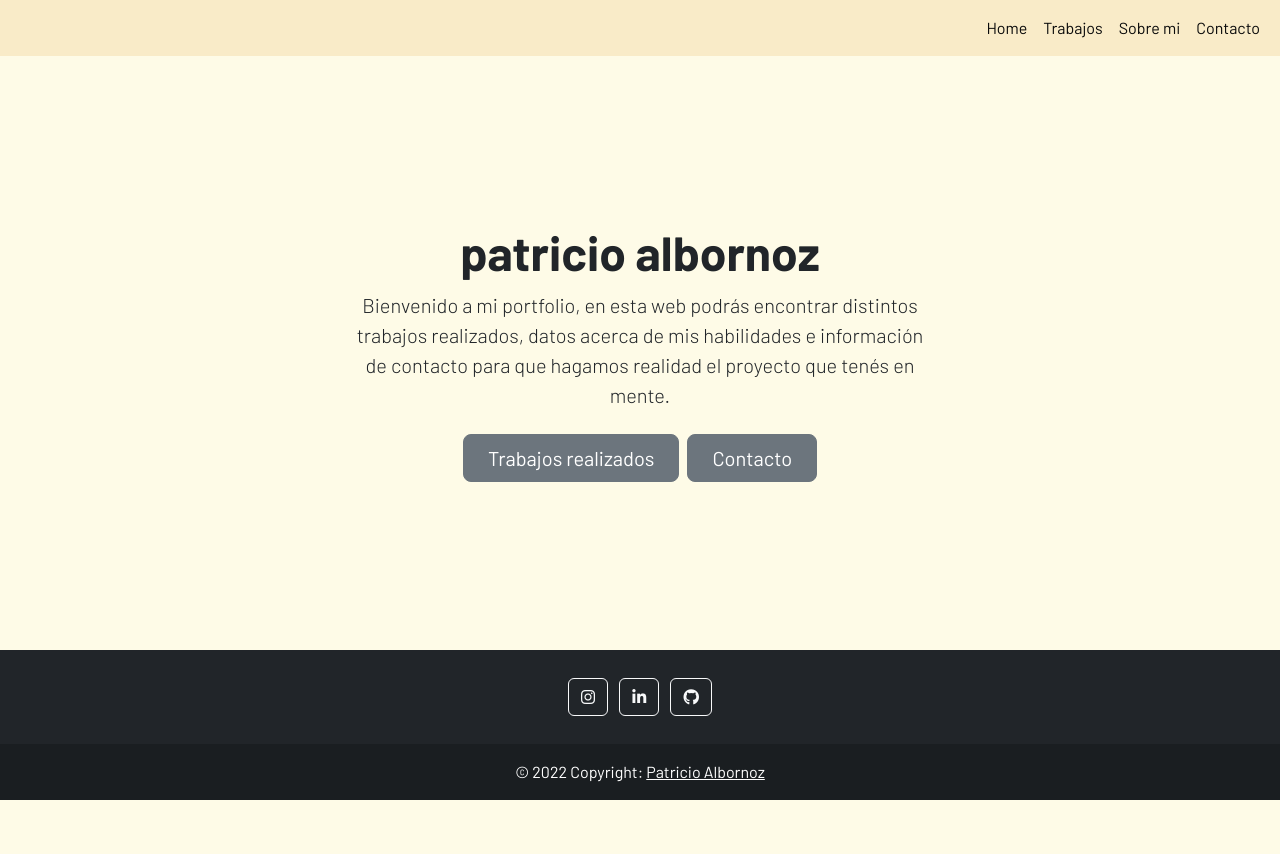
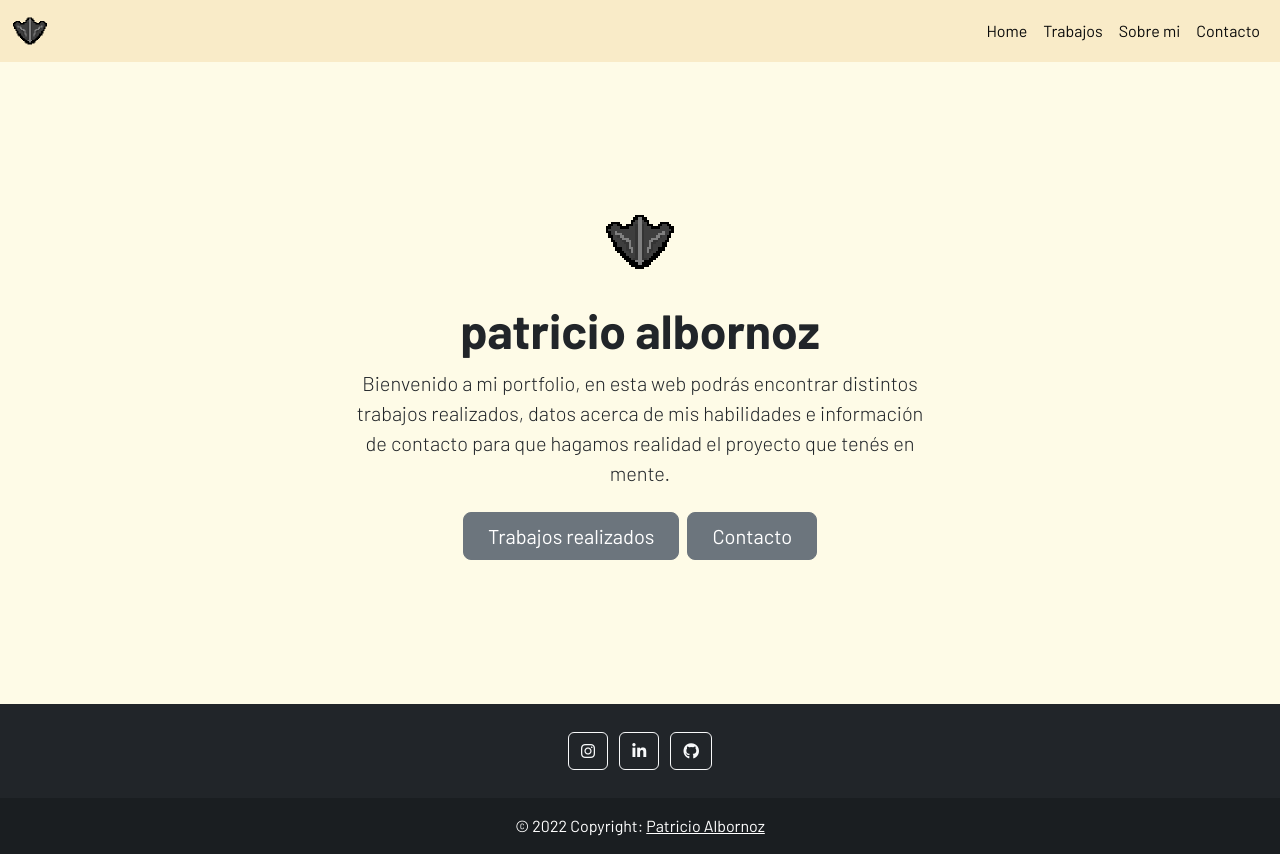
Before and after one commit to pato-1441/portfolio, a website: page index.html in a window 1280 px wide. Before the commit the page ends 800 px from the top, so only its background shows below. Drawn offline with nearby package versions, Linux system fonts and the light colour scheme; files that its build step writes are made by us from their sources; the site is published under a folder, as on GitHub Pages, so addresses that start at the root find nothing.

Commit message:
fixing logo

```diff
--- a/index.html
+++ b/index.html
@@ -17,7 +17,7 @@
       <header>
         <nav class="navbar navbar-expand-lg navColor">
             <div class="container-fluid">
-              <a class="navbar-brand" href="index.html"><img class="" src="/assets/patapaton72.png" alt="" width="36px"></a>
+              <a class="navbar-brand" href="index.html"><img class="" src="./assets/patapaton72.png" alt="" width="36px"></a>
               <button class="navbar-toggler" type="button" data-bs-toggle="collapse" data-bs-target="#navbarNav" aria-controls="navbarNav" aria-expanded="false" aria-label="Toggle navigation">
                 <span class="navbar-toggler-icon"></span>
               </button>
@@ -43,7 +43,7 @@
       <div data-aos="fade-up" data-aos-delay="400" data-aos-duration="1500">
           <main class="container-fluid p-5 hero">
             <div class="px-4 py-5 my-5 text-center">
-              <img class="d-block mx-auto mb-4" src="/assets/patapaton72.png" alt="">
+              <img class="d-block mx-auto mb-4" src="./assets/patapaton72.png" alt="">
               <h1 class="display-5 fw-bold">patricio albornoz</h1>
               <div class="col-lg-6 mx-auto">
                 <p class="lead mb-4">Bienvenido a mi portfolio, en esta web podrás encontrar distintos trabajos realizados, datos acerca de mis habilidades e información de contacto para que hagamos realidad el proyecto que tenés en mente.</p>
```
Also changed, not shown: pages/about.html (+1 -1 lines), pages/contact.html (+1 -1 lines), pages/projects.html (+1 -1 lines).
